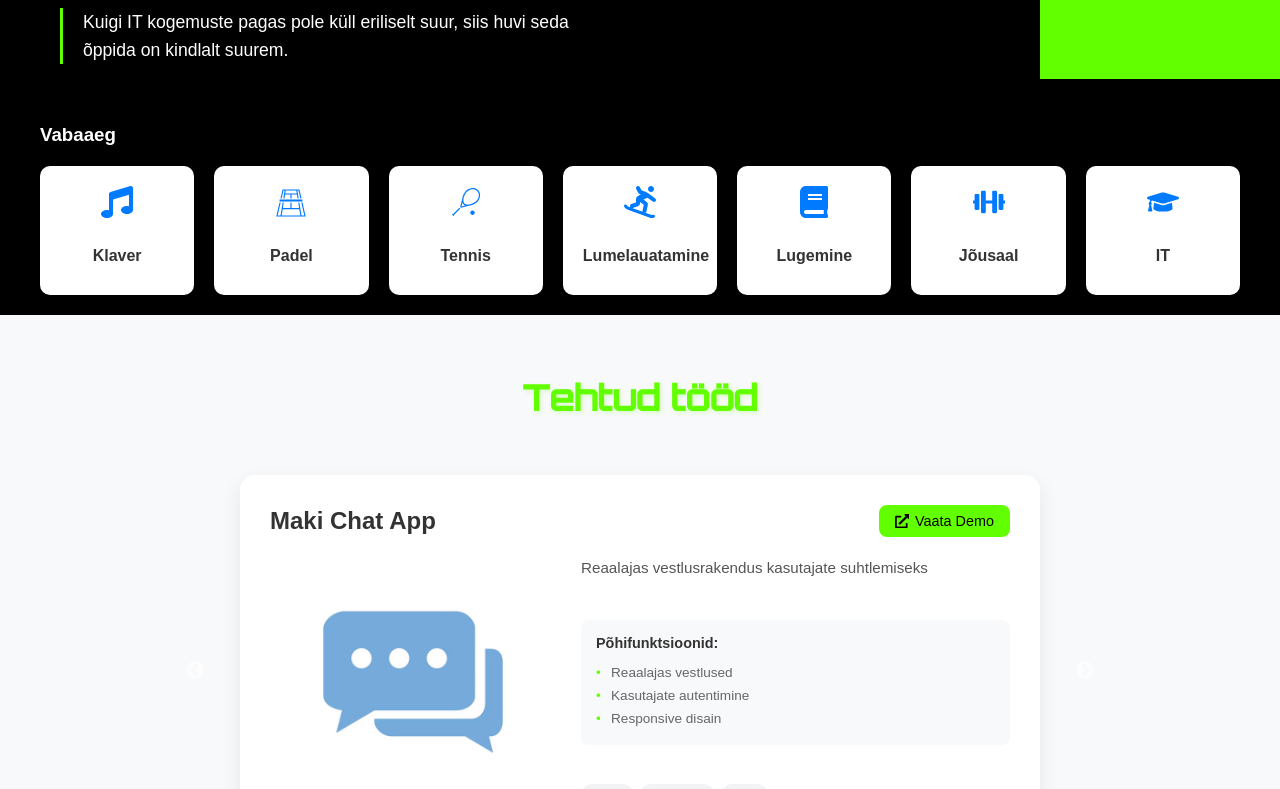
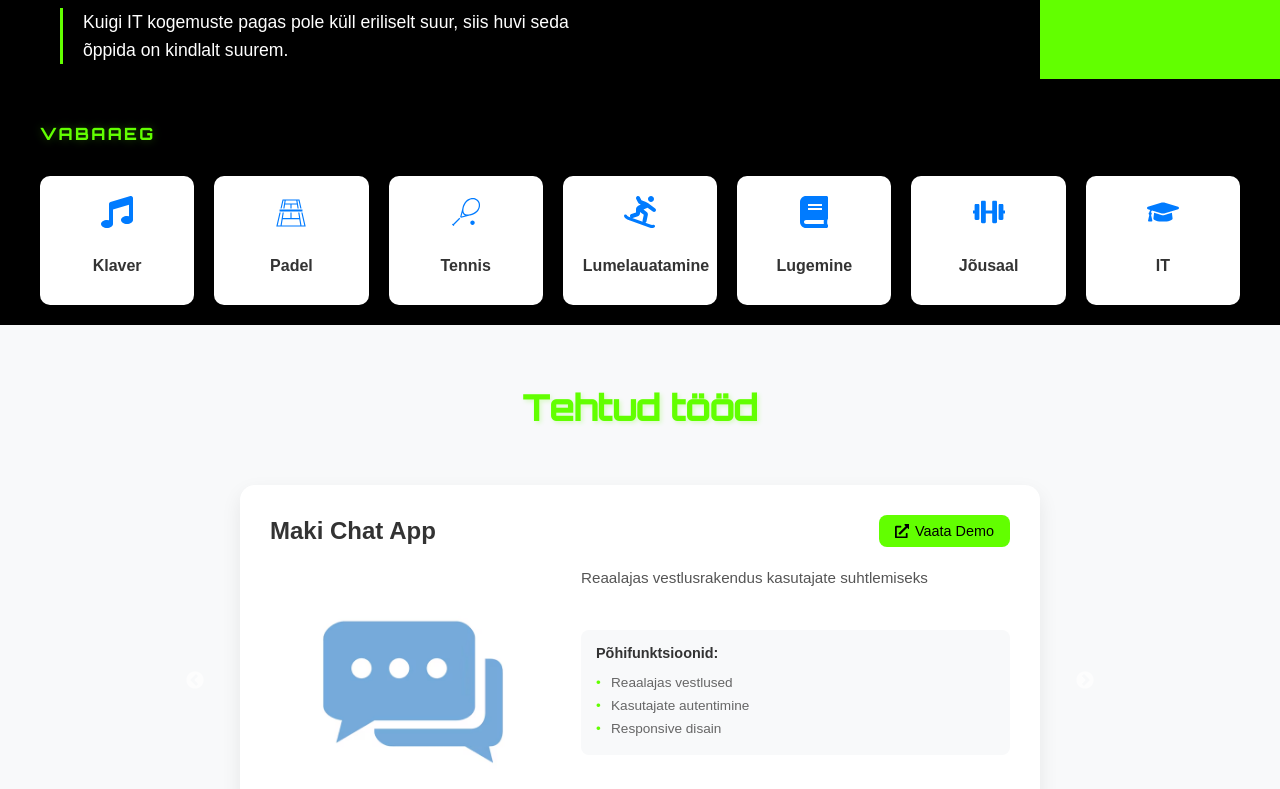
Before and after one commit to tammmargit/koduleht, a React (Create React App) app: page / in a window 1280 px wide. Shown: the part 1500-2289 px from the top of the page. Built offline with nearby package versions, Linux system fonts and the light colour scheme.

Commit message:
Fix ESLint issues in home.js 2.3

```diff
--- a/src/components/About/About.css
+++ b/src/components/About/About.css
@@ -478,7 +478,15 @@ h2 {
   animation: glow 1.5s ease-in-out infinite alternate;
 }
 
-
+.hobbies-title {
+  font-family: 'Orbitron', sans-serif;
+  font-size: 1rem;
+  color: #62ff00;
+  text-transform: uppercase;
+  letter-spacing: 3px;
+  margin-bottom: 2rem;
+  text-shadow: 0 0 10px rgba(98, 255, 0, 0.3);
+}
 
 /* Responsive disain */
 @media (max-width: 768px) {
--- a/src/components/About/About.js
+++ b/src/components/About/About.js
@@ -47,7 +47,7 @@ const About = () => {
         </div>
 
         <div className="hobbies-section">
-          <h3>Vabaaeg</h3>
+          <h3 className="hobbies-title">Vabaaeg</h3>
           <div className="hobbies-grid">
             <div className="hobby-card">
               <FaMusic className="hobby-icon" />
--- a/src/components/Contact/Contact.css
+++ b/src/components/Contact/Contact.css
@@ -131,6 +131,11 @@
   margin: 0;
 }
 
+.status-command {
+  margin-top: 40px;
+  margin-bottom: 20px;
+}
+
 @media (max-width: 768px) {
   .contact-section {
     padding: 60px 0;
--- a/src/components/Contact/Contact.js
+++ b/src/components/Contact/Contact.js
@@ -39,16 +39,16 @@ const Contact = () => {
                   +372 5301 5324
                 </span>
               </a>
+            </div>
 
-            <div className="command-line">
+            <div className="command-line status-command">
               <span className="prompt">$</span>
               <span className="command">get_status</span>
             </div>
 
-              <div className="contact-link status-message">
-                <FaCode className="status-icon" />
-                <p>That's basically it! Hetkel olen lihtsalt üks asjaarmastaja, kes püüab teha seda IT värki siin ja otsib põnevaid võimalusi arendajana. </p>
-              </div>
+            <div className="contact-link status-message">
+              <FaCode className="status-icon" />
+              <p>That's basically it! Hetkel olen lihtsalt üks asjaarmastaja, kes püüab teha seda IT värki ja otsib vahvaid võimalusi arendajana.</p>
             </div>
           </div>
         </div>
--- a/src/components/Header/Header.js
+++ b/src/components/Header/Header.js
@@ -70,7 +70,6 @@ const Header = () => {
           </div>
         </div>
         <div className="nav-links">
-          <a href="#home" onClick={(e) => { e.preventDefault(); scrollToSection('home'); }}>Home</a>
           <a href="#about" onClick={(e) => { e.preventDefault(); scrollToSection('about'); }}>Minust</a>
           <a href="#portfolio" onClick={(e) => { e.preventDefault(); scrollToSection('portfolio'); }}>Tehtud tööd</a>
           <a href="#skills" onClick={(e) => { e.preventDefault(); scrollToSection('skills'); }}>Oskused</a>
--- a/src/components/Skills/Skills.css
+++ b/src/components/Skills/Skills.css
@@ -1,5 +1,4 @@
 .skills-section {
-  padding: 60px 0;
   background: #f8f9fa;
 }
 
--- a/src/components/Skills/Skills.js
+++ b/src/components/Skills/Skills.js
@@ -36,7 +36,7 @@ const Skills = () => {
       ]
     },
     {
-      title: "DevOps & Metodoloogia",
+      title: "Muu",
       icon: <FaCloud />,
       skills: [
         "Azure - rakenduste hostimine ja haldamine",
```
